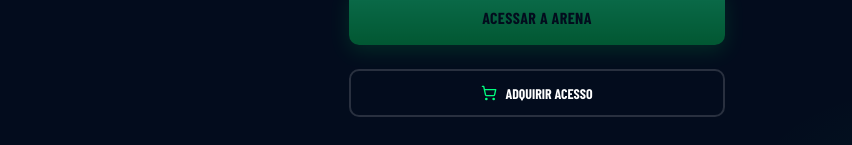
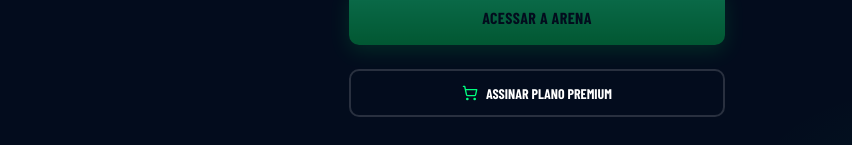
Before and after one commit to Hype-Gaming/arena-fc-app, a React (Vite) app in the folder web/: page /login in a window 1280 px wide. Shown: the part 493-638 px from the top of the page, without its empty margins (103-955 px from the left). Built offline with nearby package versions, Linux system fonts and the light colour scheme; no server answers; a web font is replaced by a local one.

Commit message:
feat: update favicon and modify checkout URL handling in LoginScreen

```diff
--- a/web/index.html
+++ b/web/index.html
@@ -4,7 +4,7 @@
     <meta charset="UTF-8" />
     <meta name="viewport" content="width=device-width, initial-scale=1.0, viewport-fit=cover" />
     <meta name="theme-color" content="#0a111b" />
-    <link rel="icon" type="image/png" href="/icons/icon-192.png" />
+    <link rel="icon" type="image/svg+xml" href="/favicon.svg" />
     <!-- iOS home-screen icon: MUST be an opaque, square PNG. Pointing it at the
          big transparent logo made iOS reject it and fall back to a screenshot of
          the page (which captured the sportsbook iframe). icon-192 is opaque. -->
--- a/web/src/screens/LoginScreen.tsx
+++ b/web/src/screens/LoginScreen.tsx
@@ -2,7 +2,7 @@
 import { useEffect, useState, type FormEvent } from 'react';
 import type { ApiClient } from '../shared/lib/apiClient';
 import type { Tokens } from '../shared/lib/tokenStorage';
-import { CHECKOUT_URL } from '../shared/lib/checkout';
+import { checkoutUrlFor } from '../shared/lib/checkout';
 import './LoginScreen.css';
 
 interface Props {
@@ -275,7 +275,7 @@ export function LoginScreen({ api, onLogin }: Props) {
             <button
               type="button"
               className="pf-btn pf-btn--ghost"
-              onClick={() => window.open(CHECKOUT_URL, '_blank')}
+              onClick={() => window.open(checkoutUrlFor('premium'), '_blank')}
             >
               <svg
                 width="16"
@@ -293,7 +293,7 @@ export function LoginScreen({ api, onLogin }: Props) {
                 <circle cx="19" cy="21" r="1" />
                 <path d="M2.05 2.05h2l2.66 12.42a2 2 0 0 0 2 1.58h9.78a2 2 0 0 0 1.95-1.57l1.65-7.43H5.12" />
               </svg>
-              Adquirir acesso
+              Assinar plano Premium
             </button>
 
             <div className="pf-stats">
```
Also changed, not shown: web/public/favicon.svg (added).
